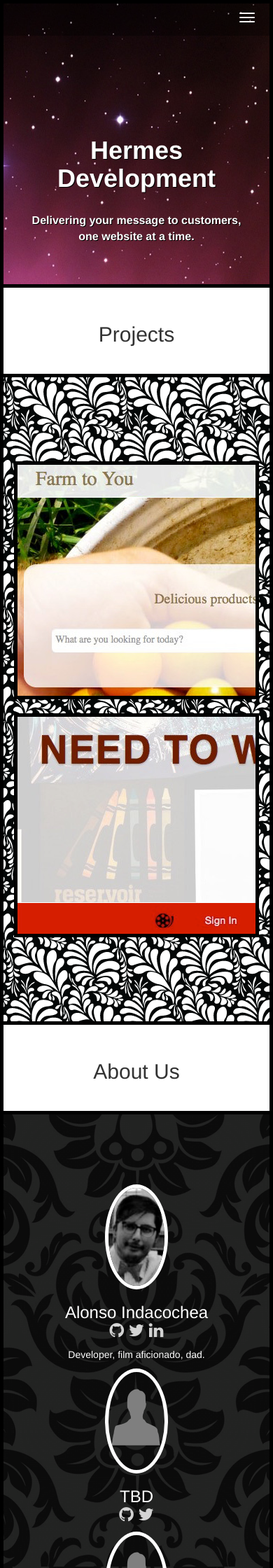
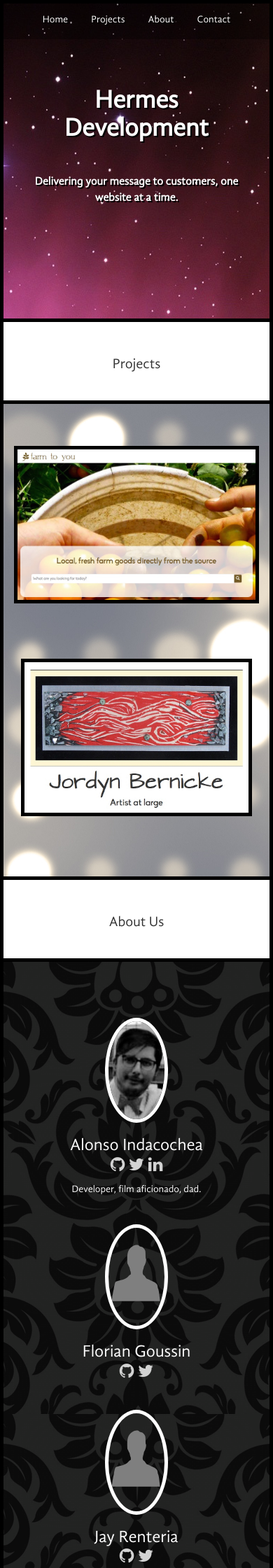
Before and after one commit to aindaco1/hermesdevelopment, a PHP site: page / in a window 390 px wide. Shown: the top 2240 px of the page at 70% size. Run offline with PHP 8.4, Linux system fonts and the light colour scheme; some libraries are stand-ins or nearby versions.

Commit message:
updated many things

```diff
--- a/css/style.css
+++ b/css/style.css
@@ -1,10 +1,24 @@
 /********************************************
 * Primary Base Styles
 ********************************************/
+
+@font-face {
+	font-family: GandhiSans;
+	src: url(../fonts/GandhiSans-Regular.woff)
+}
+
+body {
+	font-family: GandhiSans, sans-serif;
+}
+
+li {
+	display: inline-block !important;
+}
+
 h1 {
 	color: #fff;
 	font-weight: bold;
-	text-shadow: 1px 1px 0px #000;
+	text-shadow: 2px 2px 0px #000;
 }
 
 @media (min-width: 400px) {
@@ -57,9 +71,9 @@ hr {
 
 .lead {
 	color: #fff;
-	text-shadow: 1px 1px 0px #000;
+	text-shadow: 2px 2px 0px #000;
 	font-weight: bold;
-	padding-top: 20px;
+	padding-top: 35px;
 }
 
 .border-left-right {
@@ -81,10 +95,6 @@ hr {
 	border-color: #000000;
 	border-width: thick;
 	border-bottom-width: 0;
-}
-
-h2 {
-	font-family: "Helvetica Neue", Helvetica, Arial, "Lucida Grande", sans-serif;
 }
 
 .center {
@@ -111,6 +121,7 @@ h2 {
 	-ms-transition: all 500ms ease;
 	-o-transition: all 500ms ease;
 	transition: all 500ms ease;
+	-webkit-backface-visibility: hidden;
 }
 
 .nav a {
@@ -129,18 +140,18 @@ h2 {
 	padding-top: 10px;
 	padding-bottom: 10px;
 	text-align: right;
+	text-shadow: 2px 2px 0px #000;
 }
 
-.fa-stack-1x {
-	text-align: right;
-	position: relative;
+ul li a:focus {
+	outline: transparent;
 }
 
-
-.fa-stack-2x {
-	left: -15px;
+@media screen and (max-width: 768px) {
+	.navbar-nav {
+		text-align: center;
+	}
 }
-
 /********************************************
 * Content Base Styles
 ********************************************/
@@ -160,43 +171,120 @@ section.pattern {
 * Big Logo Section Styles
 ********************************************/
 #welcome {
-	background-image: url("../img/universe2.jpg");
+	background-image: url("../img/server-bw.jpg");
 	box-shadow: 0 0 50px rgba(0,0,0,0.8);
-	padding: 150px 0 50px;
+	padding: 170px 0 50px;
 	text-align: center;
-	min-height: 676px;
+	height: 880px;
 }
-
-@media screen and (max-width: 768px) {
-	#welcome {
-		min-height: 150px;
-		padding: 170px 0 37px;
-	}
-}
-
 
 .white {
 	background-color: white;
 	padding: 30px 30px;
 	text-align: center;
 }
+
+.white h2 {
+	font-size: 48px;
+}
+
+@media screen and (max-width: 768px) {
+	#welcome {
+		background-image: url("../img/universe2.jpg");
+		height: 455px;
+		padding: 100px 0 30px;
+	}
+	.white h2 {
+		font-size: 20px;
+	}
+}
+
 /********************************************
 * Project Section Styles
 ********************************************/
 #projects {
-	background-image: url("../img/pattern.png");
+	background-image: url("../img/pattern3.png");
 	box-shadow: 0 0 0 rgba(0,0,0,0.8);
-}
+	padding: 60px 0 30px;
 
-@media screen and (max-width: 768px) {
-	#projects {
-		padding: 100px 0 100px;
-
-	}
 }
 
 .cursor {
 	cursor: pointer;
+}
+
+.projects-tile-farm img {
+	/*margin: 20px 0;*/
+	margin-left: auto;
+	margin-right: auto;
+}
+
+.projects-tile-farm h2 {
+	position: relative;
+	bottom: 440px;
+	color: #ffffff;
+	visibility: hidden;
+	text-align: center;
+	text-shadow: 3px 3px 5px #000000;
+}
+
+.projects-tile-farm img:hover{
+	opacity: .6;
+	transition: opacity .55s ease-in-out;
+	-moz-transition: opacity .55s ease-in-out;
+	-webkit-transition: opacity .55s ease-in-out;
+}
+
+.projects-tile-farm:hover h2 {
+	visibility: visible;
+}
+
+.projects-tile-need img {
+	margin-left: auto;
+	margin-right: auto;
+}
+
+.projects-tile-need img:hover {
+	opacity: .6;
+	transition: opacity .55s ease-in-out;
+	-moz-transition: opacity .55s ease-in-out;
+	-webkit-transition: opacity .55s ease-in-out;
+}
+
+.projects-tile-need h3 {
+	position: relative;
+	bottom: 240px;
+	color: #ffffff;
+	visibility: hidden;
+	text-align: center;
+	text-shadow: 3px 3px 5px #000000;
+}
+
+.projects-tile-need:hover h3 {
+	visibility: visible;
+}
+
+@media screen and (max-width: 768px) {
+	.projects-tile-need img {
+		height: 225px;
+		max-width: 100%;
+	}
+	.projects-tile-farm img {
+		height: 225px;
+		max-width: 100%;
+	}
+	#projects {
+		padding: 60px 0 30px;
+	}
+	.projects-tile-need:hover h3 {
+		visibility: hidden;
+	}
+	.projects-tile-farm:hover h2 {
+		visibility: hidden;
+	}
+	.projects-tile-farm {
+		margin-bottom: -50px;
+	}
 }
 
 @media screen and (min-width: 768px) {
@@ -206,51 +294,17 @@ section.pattern {
 	}
 }
 
-.projects-tile-farm {
-	background-image: url("../img/farm-to-you.jpg");
-	height: 550px;
-	max-width: 80em;
-	padding: 20px;
-	margin: 20px 0;
-}
-
-@media screen and (max-width: 768px) {
-	.projects-tile-farm {
-		background-image: url("../img/farm-to-you-mobile.jpg");
-		height: 340px;
-		width: 100%;
-	}
-}
-
-.projects-tile-need {
-	background-image: url("../img/need.jpg");
-	height: 390px;
-	padding: 20px;
-	margin: 20px 0;
-}
-
-@media screen and (max-width: 768px) {
-	.projects-tile-need {
-		background-image: url("../img/need-mobile.jpg");
-		height: 320px;
-		width: 100%;
-	}
-}
-
 /********************************************
 * About Us Section Styles
 ********************************************/
 #about {
 	background-image: url("../img/pattern2.png");
 	box-shadow: 0 0 0 rgba(0,0,0,0.8);
-	padding: 250px 0 250px;
+	padding: 228px 0 171px;
 }
 
-@media screen and (max-width: 768px) {
-	#about {
-		padding: 100px 0 100px;
-
-	}
+.about-us {
+	display: inline;
 }
 
 #about h3 {
@@ -267,9 +321,16 @@ section.pattern {
 	margin: 0 auto;
 }
 
-@media screen and (min-width: 768px) {
-	.about-us {
-		margin-right: 200px !important;
+@media screen and (max-width: 768px) {
+	#about {
+		padding: 60px 0 30px;
+	}
+	.area {
+		margin-bottom: 40px;
+	}
+	.img-circle {
+		width: 80px;
+		height: 80px;
 	}
 }
 
--- a/index.html
+++ b/index.html
@@ -17,25 +17,15 @@
 
 		<title>Hermes Development</title>
 	</head>
-	<body>
+	<body id="top">
 
 		<!--header and navbar-->
 		<header>
 			<nav class="navbar navbar-fixed-top">
 				<div class="container-fluid">
-					<div class="navbar-header">
-						<button type="button" class="navbar-toggle collapsed" data-toggle="collapse" data-target="#navbar-collapsed">
-							<span class="sr-only">Menu</span>
-							<span class="icon-bar"></span>
-							<span class="icon-bar"></span>
-							<span class="icon-bar"></span>
-						</button>
-					</div>
-
-
-					<div class="collapse navbar-collapse" id="navbar-collapsed">
+					<div>
 						<ul class="nav navbar-nav navbar-right">
-							<li class="hidden-xs"><a href="#"><span class="fa fa-paper-plane-o fa-stack-1x"></span></a></li>
+							<li><a href="#top">Home</a></li>
 							<li><a href="#projects">Projects</a></li>
 							<li><a href="#about">About</a></li>
 							<li><a href="#contact">Contact</a></li>
@@ -80,12 +70,17 @@
 			<section class="parallax pattern border-left-right" data-stellar-background-ratio="0.5" id="projects">
 				<div class="container-fluid">
 					<div class="row">
-						<div class="col-sm-8 cursor">
-							<div class="projects-tile-farm border-thick" onclick="window.open('https://bootcamp-coders.cnm.edu/~aindacochea/farm-to-you/');" target="_blank">
+						<div class="col-sm-8">
+							<div class="projects-tile-farm">
+								<img class="img-responsive border-thick hidden-xs cursor" onclick="window.open('http://farmtoyou.me/');" target="_blank" src="img/farm-to-you.jpg">
+								<img class="img-responsive border-thick visible-xs cursor" onclick="window.open('http://farmtoyou.me/');" target="_blank" src="img/farm-to-you-mobile.jpg">
+								<p><h2 class="cursor">Farm to You, an online marketplace for local agricultural goods</h2></p>
 							</div>
 						</div>
-						<div class="col-sm-4 cursor">
-							<div class="projects-tile-need border-thick" onclick="window.open('https://needtowatchit.bowtied.io/');" target="_blank">
+						<div class="col-sm-4">
+							<div class="projects-tile-need">
+								<img class="img-responsive border-thick cursor" onclick="window.open('http://jordyn.aandbae.com/');" target="_blank" src="img/jordyn.jpg">
+								<p><h3 class="cursor">Art portfolio for Jordyn Bernicke</h3></p>
 							</div>
 						</div>
 					</div>
@@ -102,7 +97,7 @@
 			<section class="parallax pattern border-left-right" data-stellar-background-ratio="0.5" id="about">
 				<div class="container-fluid mugshots">
 					<div class="row about-us">
-						<div class="col-sm-4 col-sm-push-1">
+						<div class="col-sm-4">
 							<img class="img-circle img-responsive profilepic" src="img/alonso-pic.jpg">
 							<h3 class="name">Alonso Indacochea <a href="https://github.com/aindaco1"><br />
 							<i class="fa fa-github"></i></a> <a href="https://twitter.com/Alonso_in"><i class="fa fa-twitter"></i>
@@ -110,15 +105,15 @@
 							<i class="fa fa-linkedin"></i></a></h3>
 							<p class="area">Developer, film aficionado, dad.</p>
 						</div>
-      				<div class="col-sm-4 col-sm-push-1">
+      				<div class="col-sm-4">
 							<img class="img-circle img-responsive profilepic" src="img/placeholder.svg">
-							<h3 class="name">TBD <a href="https://github.com/"><br />
+							<h3 class="name">Florian Goussin <a href="https://github.com/flogo1982"><br />
 							<i class="fa fa-github"></i></a> <a href="http://twitter.com/"><i class="fa fa-twitter"></i></a></h3>
 							<p class="area"></p>
 						</div>
-						<div class="col-sm-4 col-sm-push-1">
+						<div class="col-sm-4">
 							<img class="img-circle img-responsive profilepic" src="img/placeholder.svg">
-							<h3 class="name">TBD <a href="https://github.com/"><br />
+							<h3 class="name">Jay Renteria <a href="https://github.com/JayRenteria"><br />
 							<i class="fa fa-github"></i></a> <a href="http://twitter.com/"><i class="fa fa-twitter"></i></a></h3>
 							<p class="area"></p>
 						</div>
@@ -136,12 +131,14 @@
 			<section class="parallax border-left-right" data-stellar-background-ratio="0.5" id="contact">
 				<div class="container-fluid">
 					<div class="row contact">
+						<div class="col-xs-12">
+							<fieldset class="fieldset">
+								<legend class="text-center big legend">Let's do business together.</legend>
+							</fieldset>
+						</div>
 						<div class="col-xs-pull-1 col-xs-10 col-xs-push-1 center">
 							<!--<div class="well well-sm">-->
 								<form class="form-horizontal" id="controller" action="index-controller.php" method="post">
-									<fieldset class="fieldset">
-										<legend class="text-center big legend">Let's do business together.</legend>
-									</fieldset>
 										<!-- Name input-->
 									<div class="form-group contacts">
 										<div class="form-group">
@@ -190,7 +187,7 @@
 			<div class="container-fluid">
 				<div class="row">
 					<div class="col-xs-12">
-						<p class="pull-right clearfix">&copy;&nbsp;2015 Alonso Indacochea</p>
+						<p class="pull-right clearfix">&copy;&nbsp;2015 Hermes Development</p>
 					</div>
 				</div>
 			</div>
```
Also changed, not shown: other parts of css/style.css (+44 -10 lines), index-controller.php (+4 -4 lines), js/custom.js (+28 -0 lines), fonts/GandhiSans-Regular.woff (added), img/computer-washed-out-bottom.jpg (added), img/computer-washed-out-top-1.jpg (added), img/computer-washed-out-top.jpg (added), img/computer-washed-out.jpg (added), img/farm-to-you-mobile.jpg, img/farm-to-you.jpg, img/jordyn.jpg (added), img/pattern3.png (added), img/server-bw.jpg (added), img/server-mobile.jpg (added), 2 more files.
